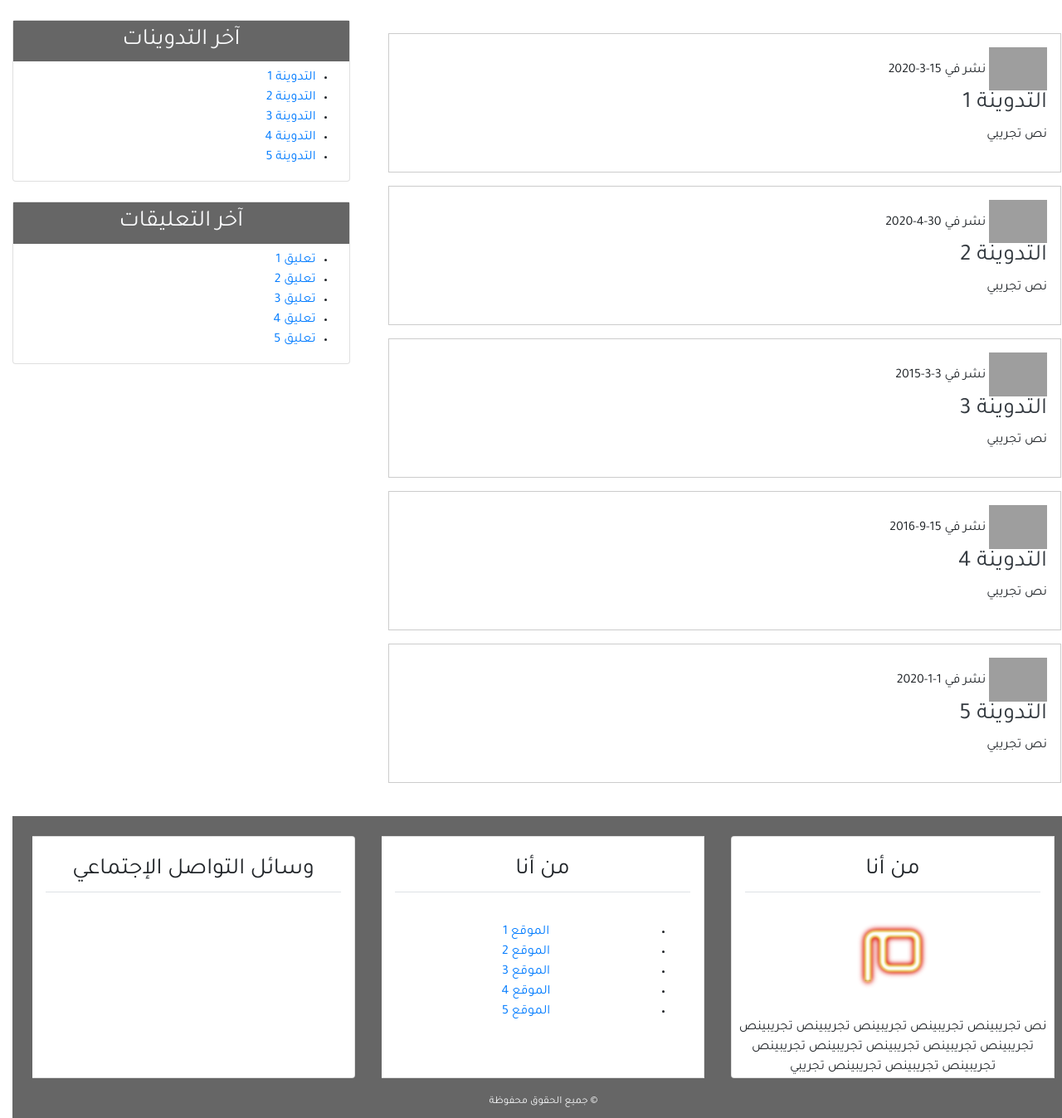
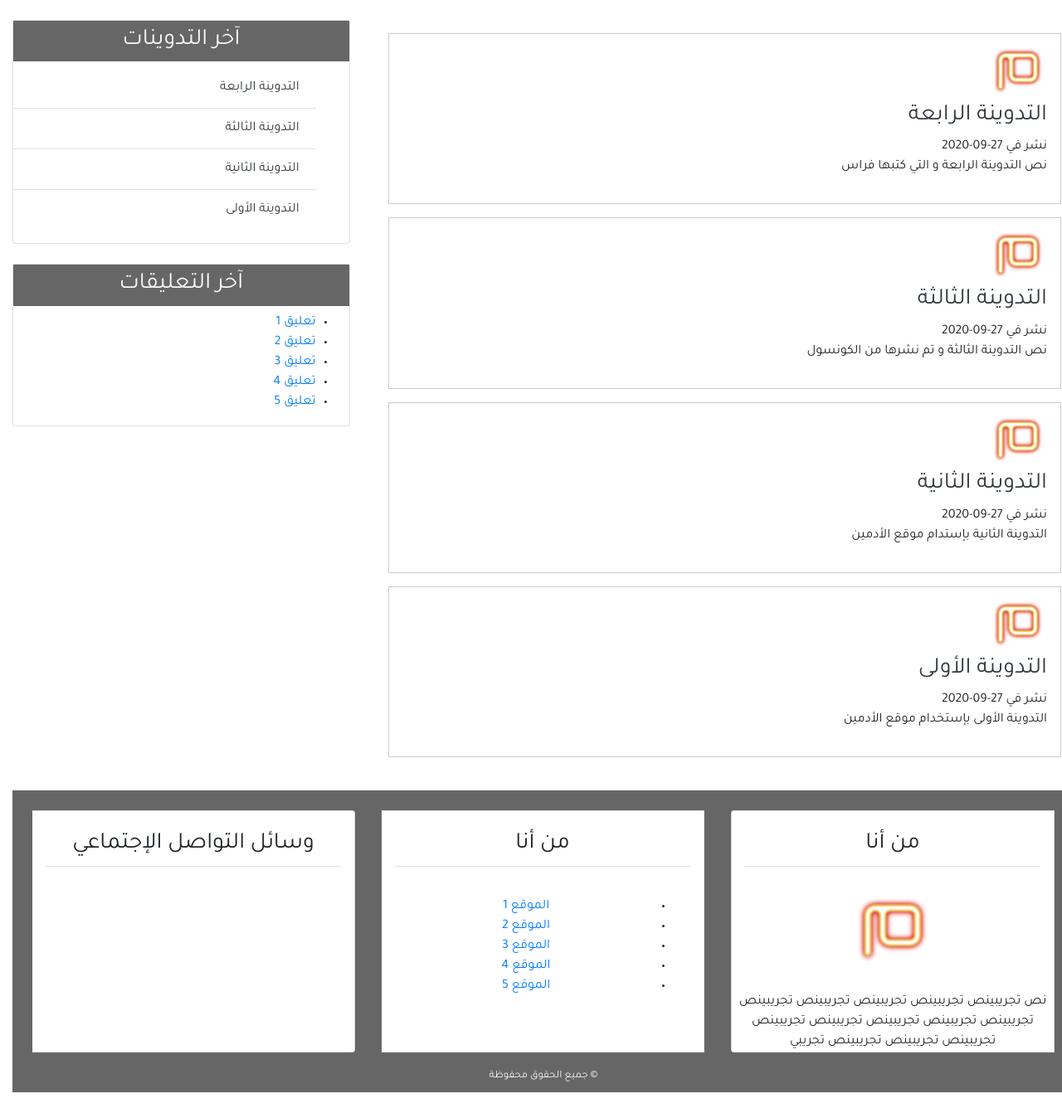
Before and after one commit to Feras-1998/blog-django-ar, a Django app: page / in a window 1280 px wide. Shown: the part 57-1405 px from the top of the page at 83% size. After the commit the page ends 1374 px from the top, so only its background shows below. Run offline with Django 3.2, Linux system fonts and the light colour scheme; data comes from the database, SQL or seed files in the repository; both versions use the stored data as it was after the commit; some libraries are stand-ins or nearby versions; grey boxes are pictures that could not be loaded.

Commit message:
Get Data From DataBase And View On index.html

```diff
--- a/src/blog/admin.py
+++ b/src/blog/admin.py
@@ -1,3 +1,4 @@
 from django.contrib import admin
+from .models import Post
 
-# Register your models here.
+admin.site.register(Post)
--- a/src/blog/models.py
+++ b/src/blog/models.py
@@ -9,5 +9,11 @@ class Post(models.Model):
     post_update = models.DateTimeField(auto_now=True)
     author = models.ForeignKey(User, on_delete=models.CASCADE)
 
+    def __str__(self):
+        return self.title
+
+    class Meta:
+        ordering = ('-post_date', )
+
 # To convert post class To Table use this command => python manage.py makemigrations
 # To commit the Table use this command => python manage.py migrate
--- a/src/blog/templates/blog/base.html
+++ b/src/blog/templates/blog/base.html
@@ -83,13 +83,7 @@
                 <div class="col-md-4">
                     <div class="card mb-4">
                         <h3 class="text-center bg-secondary text-light p-2">آخر التدوينات</h3>
-                        <ul>
-                            <li><a href="#">التدوينة 1</a></li>
-                            <li><a href="#">التدوينة 2</a></li>
-                            <li><a href="#">التدوينة 3</a></li>
-                            <li><a href="#">التدوينة 4</a></li>
-                            <li><a href="#">التدوينة 5</a></li>
-                        </ul>
+                        {% include 'blog/latest_posts.html' %}
                     </div>
 
                     <div class="card">
--- a/src/blog/templates/blog/index.html
+++ b/src/blog/templates/blog/index.html
@@ -2,10 +2,10 @@
 {% block content %}
 {% for post in posts %}
 <div class="post p-3 m-3">
-    <img class="ing-fluid" width="70px" src="blog/mim-logo.png" alt="صورة الناشر">
-    <span>نشر في {{post.post_date}}</span>
-    <h3><a href="#" class="text-dark">{{post.titale}}</a></h3>
-    <p>{{post.contant}}</p>
+    <img class="ing-fluid" width="70px" src="../../static/blog/images/mim-logo.png" alt="صورة الناشر">
+    <h3><a href="#" class="text-dark">{{post.title}}</a></h3>
+    <span>نشر في {{post.post_date | date:"d-m-Y"}}</span>
+    <p>{{post.content}}</p>
 </div>
 {% endfor %}
 {% endblock content %}
--- /dev/null
+++ b/src/blog/templates/blog/latest_posts.html
@@ -0,0 +1,5 @@
+<ul class="list-group-flush">
+    {% for post in posts %}
+        <li class="list-group-item"><a href="#" class="text-dark">{{post.title}}</a></li>
+    {% endfor %}
+</ul>
--- a/src/blog/views.py
+++ b/src/blog/views.py
@@ -1,38 +1,39 @@
 from django.http import request
 from django.shortcuts import render
+from .models import Post
 
-posts = [{
-    'titale': 'التدوينة 1',
-    'contant': 'نص تجريبي',
-    'post_date': '15-3-2020',
-    'author': 'احمد'
-}, {
-    'titale': 'التدوينة 2',
-    'contant': 'نص تجريبي',
-    'post_date': '30-4-2020',
-    'author': 'فراس'
-}, {
-    'titale': 'التدوينة 3',
-    'contant': 'نص تجريبي',
-    'post_date': '3-3-2015',
-    'author': 'عمر'
-}, {
-    'titale': 'التدوينة 4',
-    'contant': 'نص تجريبي',
-    'post_date': '15-9-2016',
-    'author': 'محمد'
-}, {
-    'titale': 'التدوينة 5',
-    'contant': 'نص تجريبي',
-    'post_date': '1-1-2020',
-    'author': 'عبد'
-}]
+# posts = [{
+#     'titale': 'التدوينة 1',
+#     'contant': 'نص تجريبي',
+#     'post_date': '15-3-2020',
+#     'author': 'احمد'
+# }, {
+#     'titale': 'التدوينة 2',
+#     'contant': 'نص تجريبي',
+#     'post_date': '30-4-2020',
+#     'author': 'فراس'
+# }, {
+#     'titale': 'التدوينة 3',
+#     'contant': 'نص تجريبي',
+#     'post_date': '3-3-2015',
+#     'author': 'عمر'
+# }, {
+#     'titale': 'التدوينة 4',
+#     'contant': 'نص تجريبي',
+#     'post_date': '15-9-2016',
+#     'author': 'محمد'
+# }, {
+#     'titale': 'التدوينة 5',
+#     'contant': 'نص تجريبي',
+#     'post_date': '1-1-2020',
+#     'author': 'عبد'
+# }]
 
 
 def home(request):
     context = {
         'title': 'الصفحة الرئيسية',
-        'posts': posts
+        'posts': Post.objects.all()
     }
     return render(request, 'blog/index.html', context)
 
```
Also changed, not shown: src/db.sqlite3.
